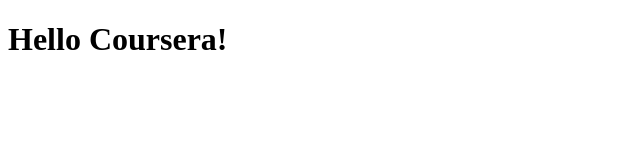
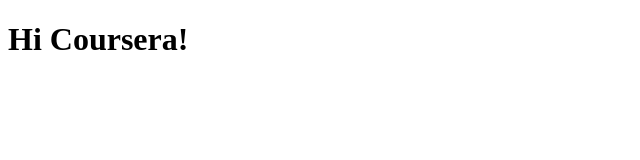
Before and after one commit to brookhou1/Coursera-HTML, a plain HTML site: page site/index.html in a window 1280 px wide. Shown: the whole page, without its empty margins (0-640 px from the left). Drawn offline with Linux system fonts and the light colour scheme.

Commit message:
Second commit.

```diff
--- a/site/index.html
+++ b/site/index.html
@@ -4,6 +4,6 @@
 	<title>Hello Coursera!</title>
 </head>
 <body>
-<h1>Hello Coursera!</h1>
+<h1>Hi Coursera!</h1>
 </body>
 </html>
```
